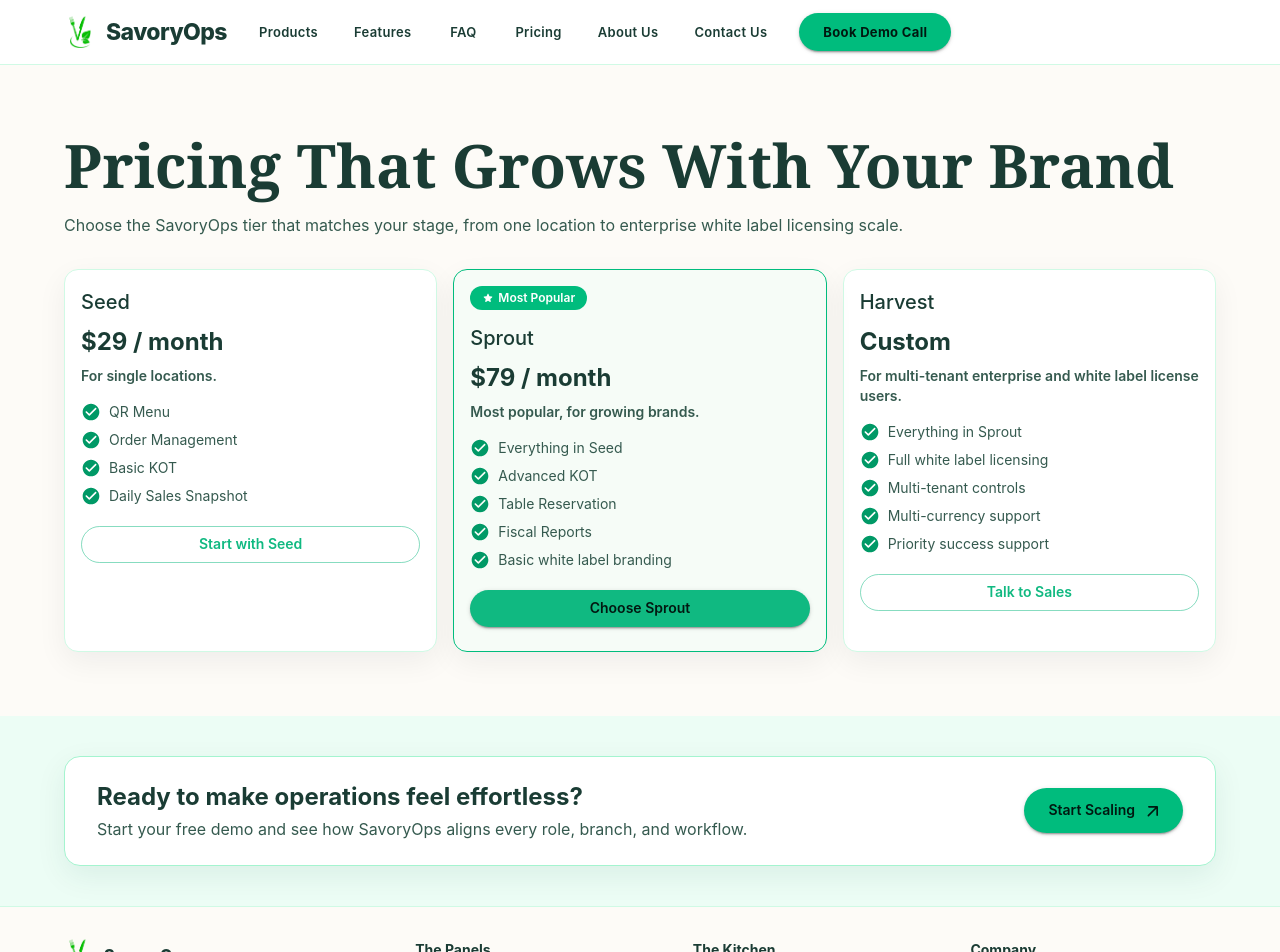
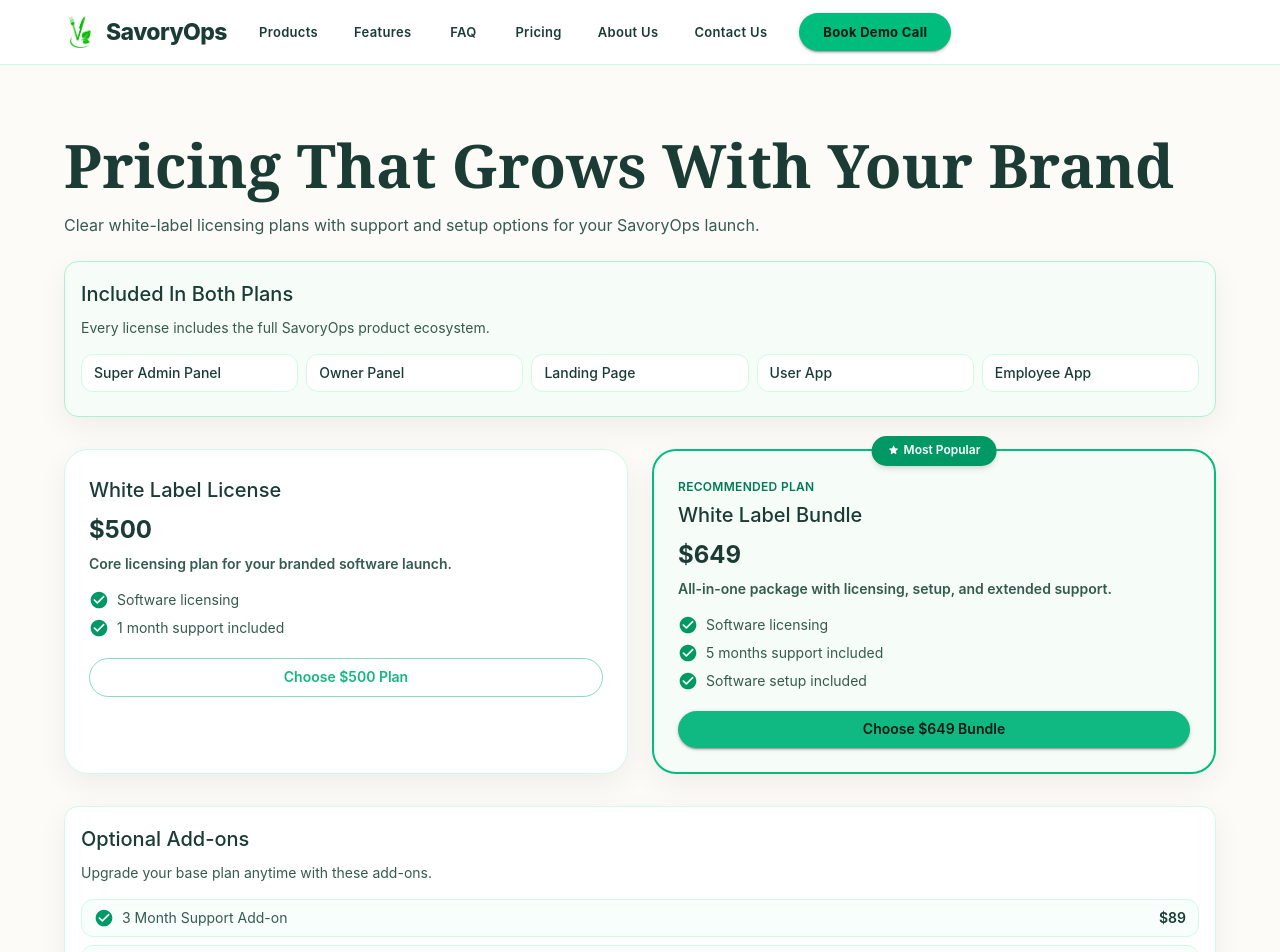
Before and after one commit to Surya-infotech/SavoryOps_Website, a React (Vite) app: page /pricing in a window 1280 px wide. Shown: the top 952 px of the page. Built offline with nearby package versions, Linux system fonts and the light colour scheme.

Commit message:
Revamp PricingPage with new white label plans, add-on options, and improved layout; enhance user experience with clearer features and support details.

```diff
--- a/src/pages/PricingPage.jsx
+++ b/src/pages/PricingPage.jsx
@@ -3,29 +3,35 @@
 import { Button, Card, CardContent, Container, Typography } from '@mui/material'
 
 function PricingPage() {
+  const commonIncludes = [
+    'Super Admin Panel',
+    'Owner Panel',
+    'Landing Page',
+    'User App',
+    'Employee App',
+  ]
+
   const tiers = [
     {
-      name: 'Seed',
-      price: '$29 / month',
-      subtitle: 'For single locations.',
-      features: ['QR Menu', 'Order Management', 'Basic KOT', 'Daily Sales Snapshot'],
-      cta: 'Start with Seed',
+      name: 'White Label License',
+      price: '$500',
+      subtitle: 'Core licensing plan for your branded software launch.',
+      features: ['Software licensing', '1 month support included'],
+      cta: 'Choose $500 Plan',
     },
     {
-      name: 'Sprout',
-      price: '$79 / month',
-      subtitle: 'Most popular, for growing brands.',
-      features: ['Everything in Seed', 'Advanced KOT', 'Table Reservation', 'Fiscal Reports', 'Basic white label branding'],
-      cta: 'Choose Sprout',
+      name: 'White Label Bundle',
+      price: '$649',
+      subtitle: 'All-in-one package with licensing, setup, and extended support.',
+      features: ['Software licensing', '5 months support included', 'Software setup included'],
+      cta: 'Choose $649 Bundle',
       featured: true,
     },
-    {
-      name: 'Harvest',
-      price: 'Custom',
-      subtitle: 'For multi-tenant enterprise and white label license users.',
-      features: ['Everything in Sprout', 'Full white label licensing', 'Multi-tenant controls', 'Multi-currency support', 'Priority success support'],
-      cta: 'Talk to Sales',
-    },
+  ]
+
+  const addonPlans = [
+    { name: '3 Month Support Add-on', price: '$89' },
+    { name: 'Software Setup Fee', price: '$99' },
   ]
 
   return (
@@ -33,17 +39,49 @@
       <Container maxWidth="lg">
         <Typography variant="h2" className="!text-[#1A3C34]">Pricing That Grows With Your Brand</Typography>
         <Typography className="!mt-3 !text-[#355A4F]">
-          Choose the SavoryOps tier that matches your stage, from one location to enterprise white label licensing scale.
+          Clear white-label licensing plans with support and setup options for your SavoryOps launch.
         </Typography>
-        <div className="mt-8 grid gap-4 md:grid-cols-3">
+
+        <Card className="!mt-6 !border-emerald-200 !bg-emerald-50/40">
+          <CardContent>
+            <Typography variant="h6" className="!text-[#1A3C34]">
+              Included In Both Plans
+            </Typography>
+            <Typography className="!mt-2 !text-sm !text-[#355A4F]">
+              Every license includes the full SavoryOps product ecosystem.
+            </Typography>
+            <div className="mt-4 grid gap-2 sm:grid-cols-2 lg:grid-cols-5">
+              {commonIncludes.map((item) => (
+                <div key={item} className="rounded-xl border border-emerald-100 bg-white px-3 py-2 text-sm font-medium text-[#1A3C34]">
+                  {item}
+                </div>
+              ))}
+            </div>
+          </CardContent>
+        </Card>
+
+        <div className="mt-8 grid items-stretch gap-6 md:grid-cols-2">
           {tiers.map((tier) => (
-            <Card key={tier.name} className={tier.featured ? '!relative !border-emerald-500 !bg-emerald-50/40' : '!border-emerald-100'}>
-              <CardContent>
-                {tier.featured ? (
-                  <div className="mb-3 inline-flex items-center gap-1 rounded-full bg-emerald-500 px-3 py-1 text-xs font-semibold text-white">
+            <Card
+              key={tier.name}
+              className={
+                tier.featured
+                  ? '!relative !flex !h-full !overflow-visible !rounded-3xl !border-2 !border-emerald-500 !bg-emerald-50/40 shadow-[0_14px_28px_rgba(16,185,129,0.18)]'
+                  : '!flex !h-full !rounded-3xl !border-emerald-100 !bg-white shadow-[0_10px_22px_rgba(6,78,59,0.06)]'
+              }
+            >
+              {tier.featured ? (
+                <div className="absolute left-1/2 top-0 z-10 -translate-x-1/2 -translate-y-1/2 rounded-full bg-emerald-600 px-4 py-1.5 text-xs font-semibold text-white shadow-md">
+                  <span className="inline-flex items-center gap-1">
                     <StarRoundedIcon fontSize="inherit" />
                     Most Popular
-                  </div>
+                  </span>
+                </div>
+              ) : null}
+
+              <CardContent className={tier.featured ? '!flex !w-full !flex-col !p-6 !pt-7' : '!flex !w-full !flex-col !p-6'}>
+                {tier.featured ? (
+                  <div className="mb-1 text-xs font-semibold uppercase tracking-wide text-emerald-700">Recommended Plan</div>
                 ) : null}
                 <Typography variant="h6" className="!text-[#1A3C34]">{tier.name}</Typography>
                 <Typography className="!mt-2 !text-2xl !font-bold !text-[#1A3C34]">{tier.price}</Typography>
@@ -56,13 +94,38 @@
                     </li>
                   ))}
                 </ul>
-                <Button variant={tier.featured ? 'contained' : 'outlined'} className="!mt-5" fullWidth color="primary">
+                <Button
+                  variant={tier.featured ? 'contained' : 'outlined'}
+                  className="!mt-5 !rounded-full !py-1.5"
+                  fullWidth
+                  color="primary"
+                >
                   {tier.cta}
                 </Button>
               </CardContent>
             </Card>
           ))}
         </div>
+
+        <Card className="!mt-8 !border-emerald-100 !bg-white">
+          <CardContent>
+            <Typography variant="h6" className="!text-[#1A3C34]">Optional Add-ons</Typography>
+            <Typography className="!mt-2 !text-sm !text-[#355A4F]">
+              Upgrade your base plan anytime with these add-ons.
+            </Typography>
+            <ul className="mt-4 space-y-2 text-sm text-[#355A4F]">
+              {addonPlans.map((addon) => (
+                <li key={addon.name} className="flex items-center justify-between rounded-xl border border-emerald-100 bg-emerald-50/40 px-3 py-2">
+                  <span className="flex items-center gap-2">
+                    <CheckCircleRoundedIcon fontSize="small" className="!text-emerald-600" />
+                    {addon.name}
+                  </span>
+                  <span className="font-semibold text-[#1A3C34]">{addon.price}</span>
+                </li>
+              ))}
+            </ul>
+          </CardContent>
+        </Card>
       </Container>
     </main>
   )
```
